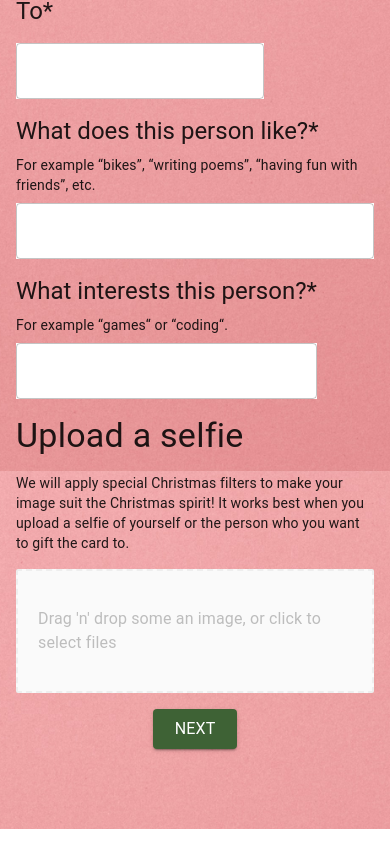
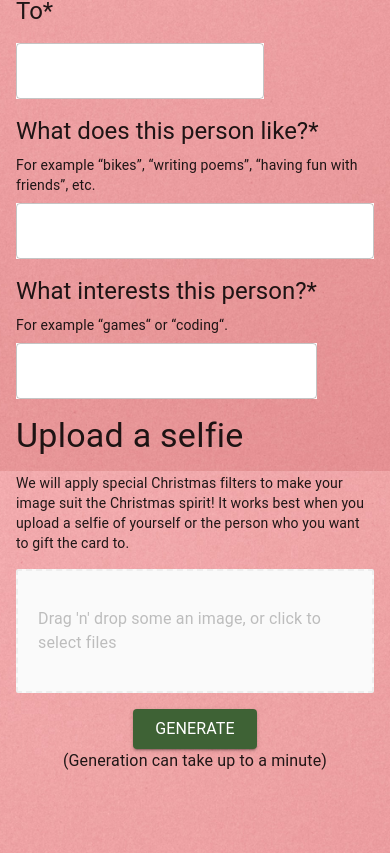
Before and after one commit to r-AI-ndeers/raindeer, a React (Create React App) app in the folder frontend/: page /create in a window 390 px wide. Shown: the part 373-1226 px from the top of the page. Before the commit the page ends 1202 px from the top, so only its background shows below. Built offline with nearby package versions, Linux system fonts and the light colour scheme.

Commit message:
Make UI more responsive + add text for generation taking long

```diff
--- a/frontend/src/pages/CreateCard/PoemEditForm.tsx
+++ b/frontend/src/pages/CreateCard/PoemEditForm.tsx
@@ -55,7 +55,7 @@ export function PoemEditForm({
 
     return (
         <form onSubmit={onSubmit}>
-            <Box width={"600px"} display={"flex"} flexDirection={"column"} gap={"16px"}>
+            <Box maxWidth={"800px"} display={"flex"} flexDirection={"column"} gap={"16px"}>
                 <Typography variant={"h4"}>Edit your poem</Typography>
                 <Typography variant={"h5"}>Select style</Typography>
                 <ToggleButtonGroup
--- a/frontend/src/pages/CreateCard/PoemInputForm.tsx
+++ b/frontend/src/pages/CreateCard/PoemInputForm.tsx
@@ -217,7 +217,7 @@ export function PoemInputForm({
                 {/*    formFieldError={errors.fact}*/}
                 {/*/>*/}
                 <ImageUpload setImage={setImage}  />
-                <Box display={"flex"} justifyContent={"center"}>
+                <Box display={"flex"} flexDirection={"column"} alignItems={"center"} justifyContent={"center"}>
                     <Button
                         disabled={isLoading}
                         variant={"contained"}
@@ -225,8 +225,15 @@ export function PoemInputForm({
                         size={"large"}
                         style={{backgroundColor: isLoading ? "grey" : primaryColor}}
                     >
-                        {!isLoading ? <Typography>Next</Typography> : <CircularProgress/>}
+                        {!isLoading ?
+                            <Typography>Generate</Typography> :
+                            <Box display={"flex"} gap={"4px"} alignItems={"center"}>
+                                <CircularProgress/>
+                                <Typography>Generating...</Typography>
+                            </Box>
+                        }
                     </Button>
+                    <Typography>(Generation can take up to a minute)</Typography>
                 </Box>
                 <Typography variant={"body1"} color={"error"}>{isError && "Something went wrong, please try again"}</Typography>
             </Stack>
--- a/frontend/src/pages/CreateCard/Preview.tsx
+++ b/frontend/src/pages/CreateCard/Preview.tsx
@@ -35,7 +35,7 @@ export function Preview({poem, from, image, setActiveStep, setCardId}: PreviewPr
     }
 
     return (
-        <Box width={"600px"} display={"flex"} flexDirection={"column"} gap={"32px"}>
+        <Box maxWidth={"800px"} display={"flex"} flexDirection={"column"} gap={"32px"}>
             {image !== null && (
                 <img
                     style={{
--- a/frontend/src/pages/CreateCard/Publish.tsx
+++ b/frontend/src/pages/CreateCard/Publish.tsx
@@ -14,7 +14,7 @@ export function Publish({cardId}: PublishProps) {
     const url = `${FRONTEND_URL}/card/${cardId}`
 
     return (
-        <Box width={"600px"} display={"flex"} flexDirection={"column"} gap={"32px"}>
+        <Box maxWidth={"800px"} display={"flex"} flexDirection={"column"} gap={"32px"}>
             <Box display={"flex"} alignItems={"center"} gap={"8px"}>
                 <CheckCircleOutlineIcon style={{fontSize: "100px", color: primaryColor}}/>
                 <Typography variant={"h4"} style={{color: primaryColor}}>Congratulations, your card is ready!</Typography>
```
